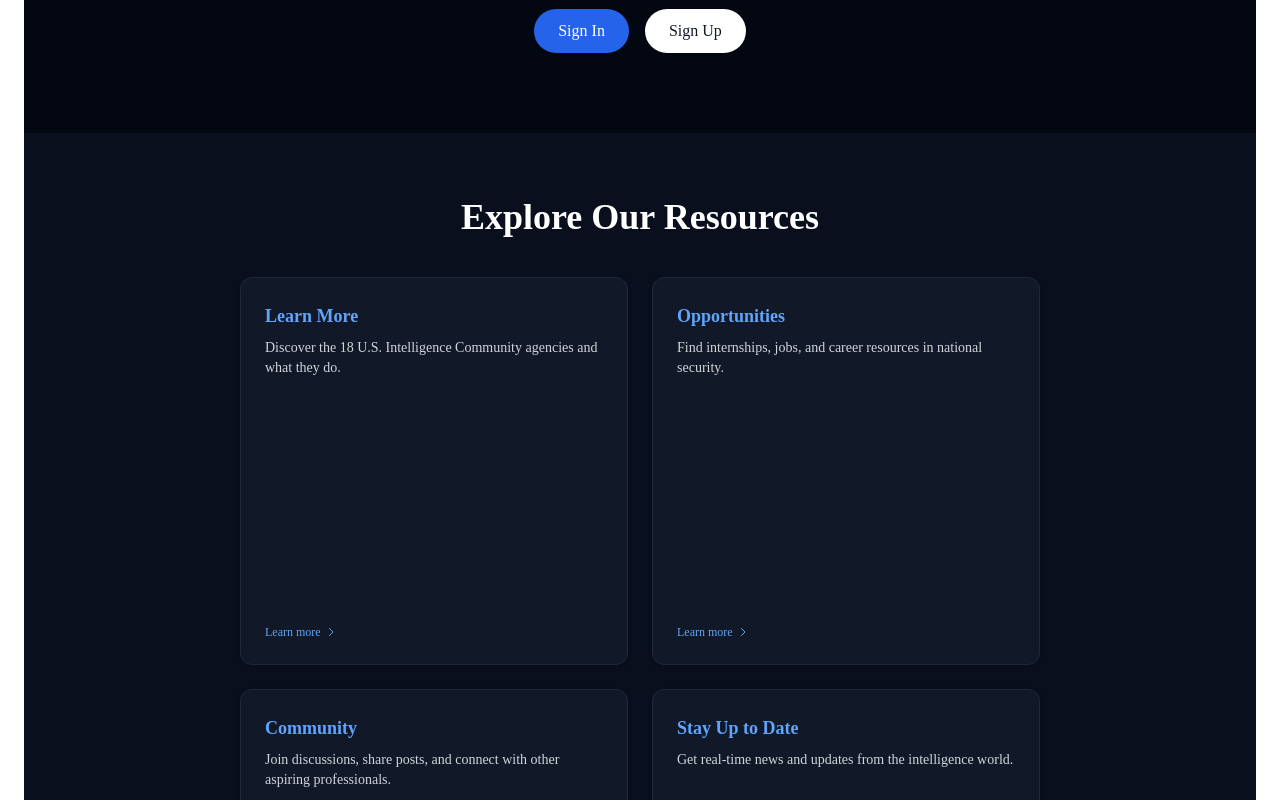
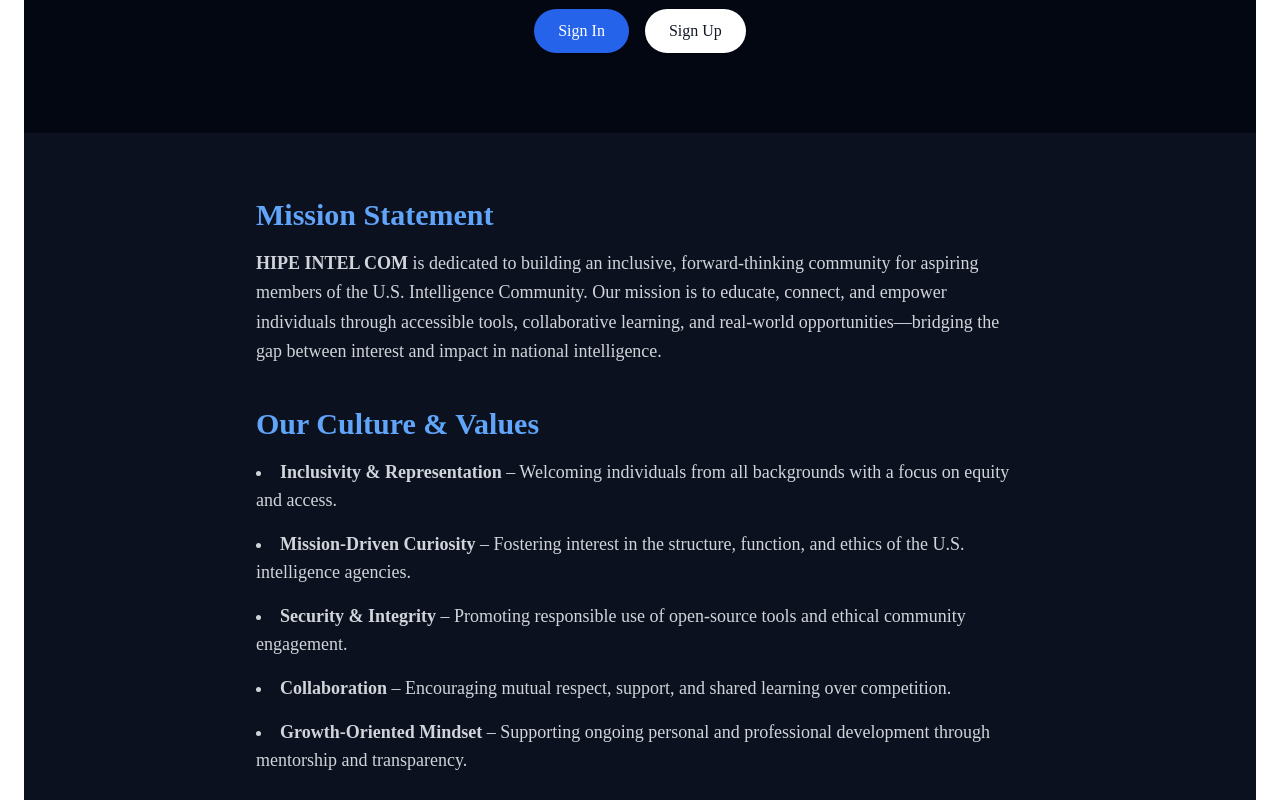
Before and after one commit to httpsdluc/hipe-intel-com, a Next.js app: page / in a window 1280 px wide. Shown: the part 340-1140 px from the top of the page. Built offline with nearby package versions, Linux system fonts and the light colour scheme; no server answers.

Commit message:
Add mission statement and culture values to homepage

```diff
--- a/src/app/page.tsx
+++ b/src/app/page.tsx
@@ -49,6 +49,56 @@
                 </div>
               </div>
             </SignedIn>
+          </div>
+        </div>
+      </section>
+
+      {/* Mission Section */}
+      <section className="px-6 py-16 bg-gray-900/60">
+        <div className="max-w-3xl mx-auto text-left space-y-10">
+          <div>
+            <h2 className="text-3xl font-bold text-blue-400 mb-4">
+              Mission Statement
+            </h2>
+            <p className="text-gray-300 text-lg leading-relaxed">
+              <strong>HIPE INTEL COM</strong> is dedicated to building an
+              inclusive, forward-thinking community for aspiring members of the
+              U.S. Intelligence Community. Our mission is to educate, connect,
+              and empower individuals through accessible tools, collaborative
+              learning, and real-world opportunities—bridging the gap between
+              interest and impact in national intelligence.
+            </p>
+          </div>
+
+          <div>
+            <h2 className="text-3xl font-bold text-blue-400 mb-4">
+              Our Culture & Values
+            </h2>
+            <ul className="list-disc list-inside text-gray-300 space-y-4 text-lg">
+              <li>
+                <strong>Inclusivity & Representation</strong> – Welcoming
+                individuals from all backgrounds with a focus on equity and
+                access.
+              </li>
+              <li>
+                <strong>Mission-Driven Curiosity</strong> – Fostering interest
+                in the structure, function, and ethics of the U.S. intelligence
+                agencies.
+              </li>
+              <li>
+                <strong>Security & Integrity</strong> – Promoting responsible
+                use of open-source tools and ethical community engagement.
+              </li>
+              <li>
+                <strong>Collaboration</strong> – Encouraging mutual respect,
+                support, and shared learning over competition.
+              </li>
+              <li>
+                <strong>Growth-Oriented Mindset</strong> – Supporting ongoing
+                personal and professional development through mentorship and
+                transparency.
+              </li>
+            </ul>
           </div>
         </div>
       </section>
--- a/src/app/profile/[id]/page.tsx
+++ b/src/app/profile/[id]/page.tsx
@@ -1,3 +1,5 @@
+//src/app/profile/[id]/page.tsx
+
 import { notFound } from "next/navigation";
 import { connectToDatabase } from "@/lib/mongodb";
 import { Collection } from "mongodb";
```
Also changed, not shown: src/middleware.ts (deleted, +0 -17 lines).
